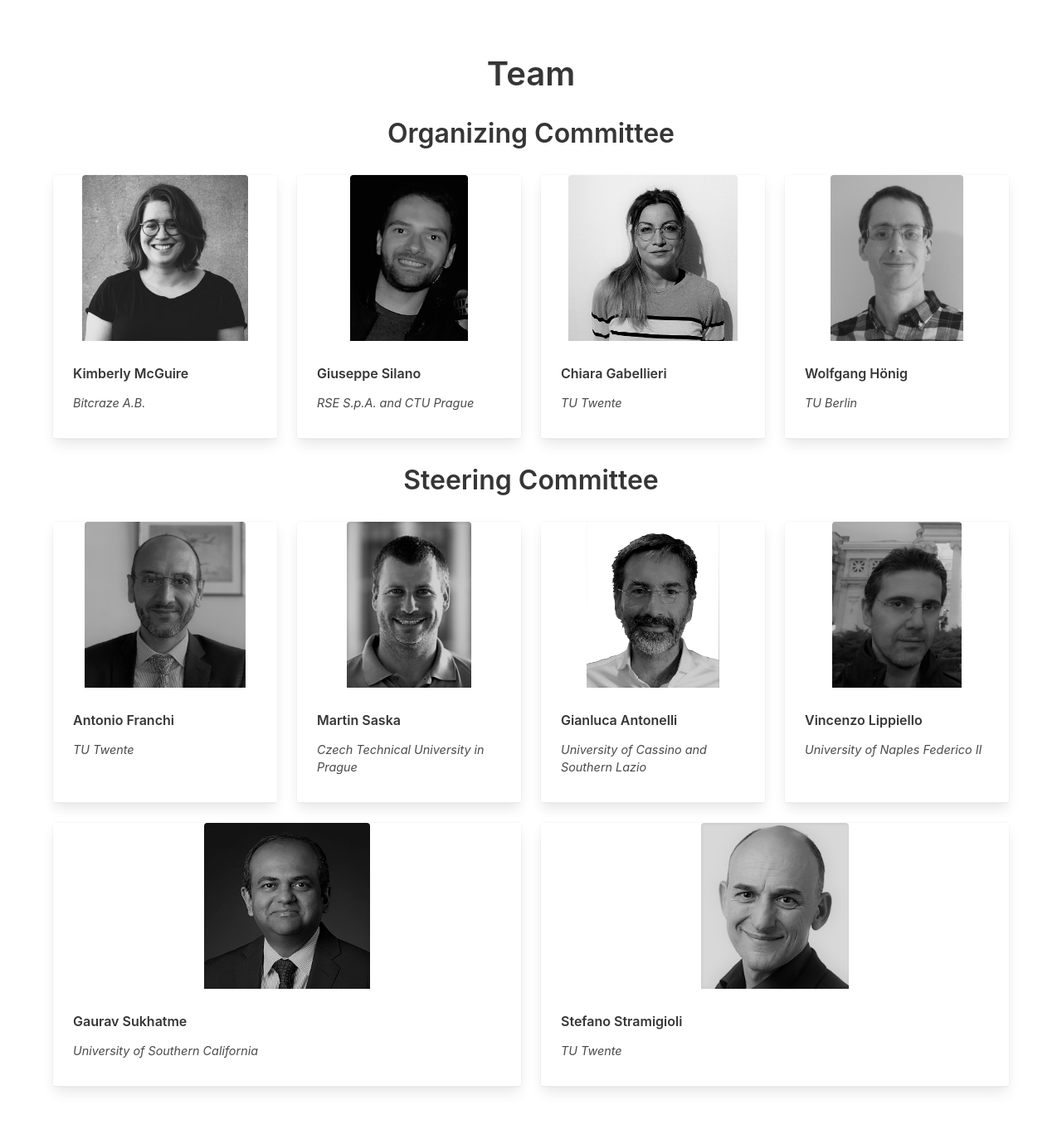
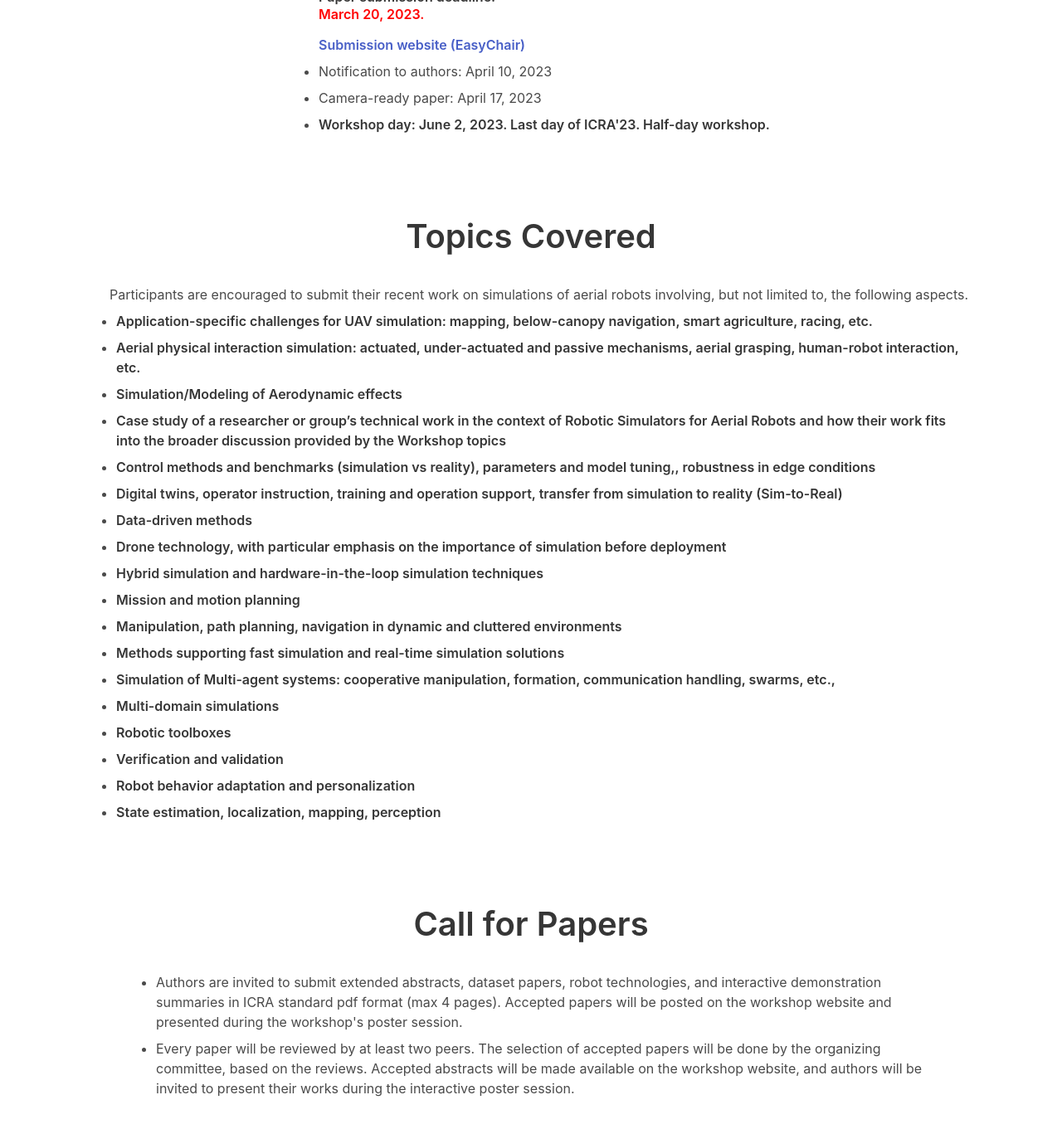
Before and after one commit to IMRCLab/workshop-uav-sims-icra2023, a Jekyll site: the page built from index.html, in a window 1280 px wide and 1400 px high, scrolled down 996 px. Shown: the top 1361 px of the window at 83% size. Built offline with Jekyll 4.4.1, drawn with Linux system fonts in a browser that asks for light colours; some of the changed text lies outside the part shown.

Commit message:
Call for Papers, Schedule, and others
Call for Papers, Supporters, Schedule, Covered Topic now included in the website.

```diff
--- a/index.html
+++ b/index.html
@@ -12,9 +12,10 @@
     <div class="columns is-centered">
       <div class="column is-half is-4-desktop">
         <div class="content">
+          <h2 class="subtitle is-6">Objective</h2>
           <p>
           The workshop aims to provide the participants with the knowledge and experience of researchers who have struggled to find, customize, or design a robotic simulator for their own purposes or specific application. The focus is on aerial vehicles, especially multi-rotor aircraft, where we expect simulation solutions to be of continued importance for both research and industrial applications.
-          Simulating UAVs is a specialized task, because of aerodynamic interactions (with the environment or other robots), the fast operating speed compared to other robots (e.g., mobile, legged), and the potentially large number of interacting robots in three dimensions (e.g., swarms of delivery drones).
+          Simulating Unmanned Aerial Vehicles (UAVs) is a specialized task, because of aerodynamic interactions (with the environment or other robots), the fast operating speed compared to other robots (e.g., mobile, legged), and the potentially large number of interacting robots in three dimensions (e.g., swarms of delivery drones).
           </p>
         </div>
       </div>
@@ -26,12 +27,16 @@
 
           <ul>
             <li>
-              <span class="title">Workshop got <a href="https://www.icra2023.org/programme/workshops-tutorials">accepted to ICRA</a> and will take place on June 2</span>
-              <span class="note">01/2023</span>
+              <span class="title">Objectives, Topics Covered, Important Dates, Call for Papers now available</span>
+              <span class="note">20/01/2023</span>
+            </li>
+            <li>
+              <span class="title">Workshop <a href="https://www.icra2023.org/programme/workshops-tutorials">accepted to ICRA'23</a>, taking place on June 2nd, 2023</span>
+              <span class="note">21/12/2022</span>
             </li>
             <li>
               <span class="title">Initial Webpage.</span>
-              <span class="note">09/2022</span>
+              <span class="note">23/09/2022</span>
             </li>
           </ul>
 
@@ -50,13 +55,88 @@
     <div class="content paper">
       <ul>
         <li>
-          <span class="title">June 2, 2023: Workshop takes place</span>
+          <span class="title">Paper submission deadline: <p style="color:red;">March 20, 2023.</p>
+            <a href="https://easychair.org/conferences/?conf=rs4uavs">Submission website (EasyChair)</a></span>
+        </li>
+        <li>
+          Notification to authors: April 10, 2023
+        </li>
+        <li>
+          Camera-ready paper: April 17, 2023
+        </li>
+        <li>
+          <span class="title"<b>Workshop day: June 2, 2023. Last day of ICRA'23. Half-day workshop.</b></span>
         </li>
       </ul>
     </div>
   </div>
 
-</section>
+</section">
+
+<section class="section" id="topics">
+  <div class="section-heading">
+      <h2 class="title is-2">Topics Covered</h2>
+  </div>
+
+  <div class="columns is-centered">
+    <div class="content paper">
+      <ul>
+        Participants are encouraged to submit their recent work on simulations of aerial robots involving, but not limited to, the following aspects.
+        <li><span class="title"> Application-specific challenges for UAV simulation: mapping, below-canopy navigation, smart agriculture, racing, etc.</span></li>
+        <li><span class="title">Aerial physical interaction simulation: actuated, under-actuated and passive mechanisms, aerial grasping,  human-robot interaction, etc.</span></li>
+        <li><span class="title">Simulation/Modeling of Aerodynamic effects</span></li>
+        <li><span class="title">Case study of a researcher or group’s technical work in the context of Robotic Simulators for Aerial Robots and how their work fits into the broader discussion provided by the Workshop topics</span></li>
+        <li><span class="title">Control methods and benchmarks (simulation vs reality), parameters and model tuning,, robustness in edge conditions</span></li>
+        <li><span class="title">Digital twins, operator instruction, training and operation support, transfer from simulation to reality (Sim-to-Real)</span></li>
+        <li><span class="title">Data-driven methods</span></li>
+        <li><span class="title">Drone technology, with particular emphasis on the importance of simulation before deployment</span></li>
+        <li><span class="title">Hybrid simulation and hardware-in-the-loop simulation techniques</span></li>
+        <li><span class="title">Mission and motion planning</span></li>
+        <li><span class="title">Manipulation, path planning, navigation in dynamic and cluttered environments</span></li>
+        <li><span class="title">Methods supporting fast simulation and real-time simulation solutions</span></li>
+        <li><span class="title">Simulation of Multi-agent systems: cooperative manipulation, formation, communication handling, swarms, etc.,</span></li>
+        <li><span class="title">Multi-domain simulations</span></li>
+        <li><span class="title">Robotic toolboxes</span></li>
+        <li><span class="title">Verification and validation</span></li>
+        <li><span class="title">Robot behavior adaptation and personalization</span></li>
+        <li><span class="title">State estimation, localization, mapping, perception</span></li>
+      </ul>
+    </div>
+  </div>
+
+</section">
+
+<section class="section" id="CFP">
+  <div class="section-heading">
+      <h2 class="title is-2">Call for Papers</h2>
+  </div>
+
+  <div class="columns is-centered">
+    <div class="content paper">
+      <ul>
+        <li>Authors are invited to submit extended abstracts, dataset papers, robot technologies, and interactive demonstration summaries in
+          ICRA standard pdf format (max 4 pages). Accepted papers will be posted on the workshop website and presented during the workshop's poster session.</li>
+        <li>Every paper will be reviewed by at least two peers. The selection of accepted papers will be done by the organizing committee, based on
+          the reviews. Accepted abstracts will be made available on the workshop website, and authors will be invited to present their works during the interactive
+          poster session.</li>
+      </ul>
+    </div>
+  </div>
+</section">
+
+<section class="section" id="schedule">
+  <div class="section-heading">
+      <h2 class="title is-2">Schedule</h2>
+  </div>
+
+  <div class="columns is-centered">
+    <div class="content paper">
+      <ul>
+        <li>TBD</li>
+      </ul>
+    </div>
+  </div>
+</section">
 
 <section class="section" id="team">
   <div class="section-heading">
@@ -87,3 +167,17 @@
       </div>
   </div>
 </section>
+
+<section class="section" id="suport">
+  <div class="section-heading">
+      <h2 class="title is-2">Support</h2>
+  </div>
+
+  <div class="columns is-centered">
+    <div class="content paper">
+      <ul>
+        <li>TBD</li>
+      </ul>
+    </div>
+  </div>
+</section">
```
